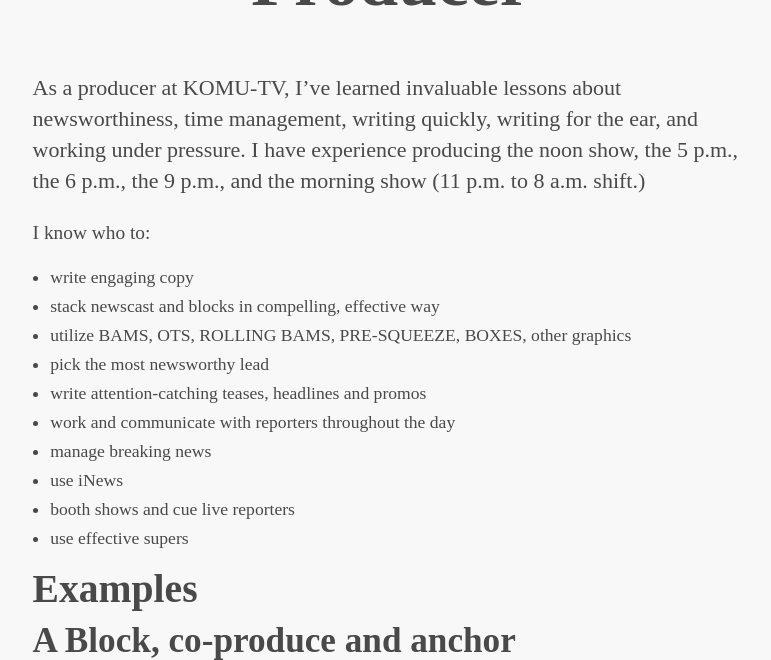
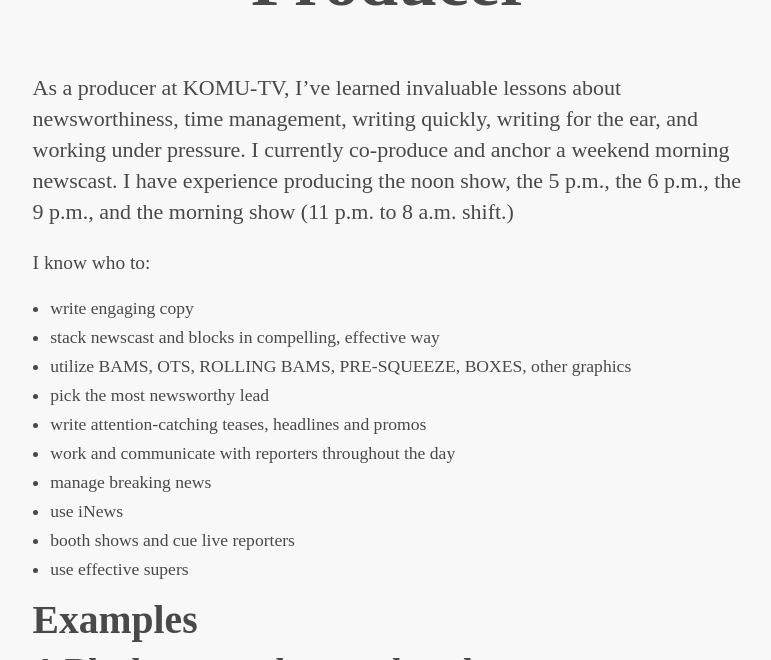
Before and after one commit to annabelthorpe/annabelthorpe.github.io, a Jekyll site: the page built from _posts/2017-02-05-producing.markdown, in a window 1280 px wide and 900 px high, scrolled down 719 px, cut to the strip 185-845 px from the top of the window. Shown: the whole strip, without its empty margins (249-1020 px from the left). Built offline with Jekyll 4.4.1, drawn with Linux system fonts in a browser that asks for light colours; some web fonts are replaced; some of the changed text lies outside the part shown.

Commit message:
“update”

```diff
--- a/_posts/2017-02-05-producing.markdown
+++ b/_posts/2017-02-05-producing.markdown
@@ -6,7 +6,7 @@ categories:
 description:
 image: /assets/images/producing cover.jpg
 ---
-As a producer at KOMU-TV, I've learned invaluable lessons about newsworthiness, time management, writing quickly, writing for the ear, and working under pressure. I have experience producing the noon show, the 5 p.m., the 6 p.m., the 9 p.m., and the morning show (11 p.m. to 8 a.m. shift.)
+As a producer at KOMU-TV, I've learned invaluable lessons about newsworthiness, time management, writing quickly, writing for the ear, and working under pressure. I currently co-produce and anchor a weekend morning newscast. I have experience producing the noon show, the 5 p.m., the 6 p.m., the 9 p.m., and the morning show (11 p.m. to 8 a.m. shift.)
 
 I know who to:
 * write engaging copy
```
Also changed, not shown: other parts of _posts/2017-02-05-producing.markdown (+1 -1 lines).
